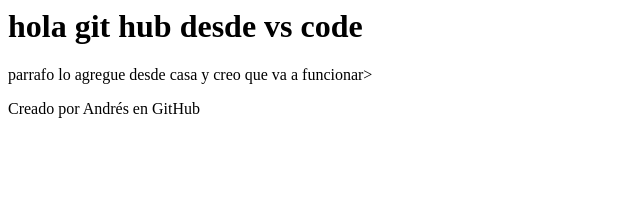
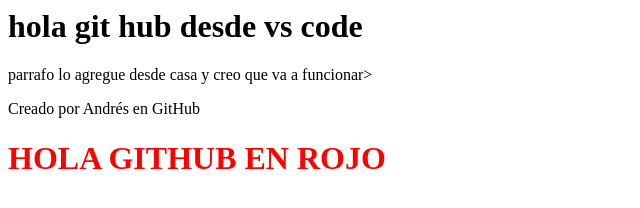
Before and after one commit to casas3054-droid/practica-git, a plain HTML site: page index.html in a window 1280 px wide. Shown: the whole page, without its empty margins (0-640 px from the left). Drawn offline with Linux system fonts and the light colour scheme.

Commit message:
el titulo en rojo

```diff
--- a/index.html
+++ b/index.html
@@ -1,3 +1,4 @@
 <h1>hola git hub desde vs code</h1>
 <p> parrafo lo agregue desde casa y creo que va a funcionar>
 <footer>Creado por Andrés en GitHub</footer>
+<h1 style="color: red;">HOLA GITHUB EN ROJO</h1>
```
